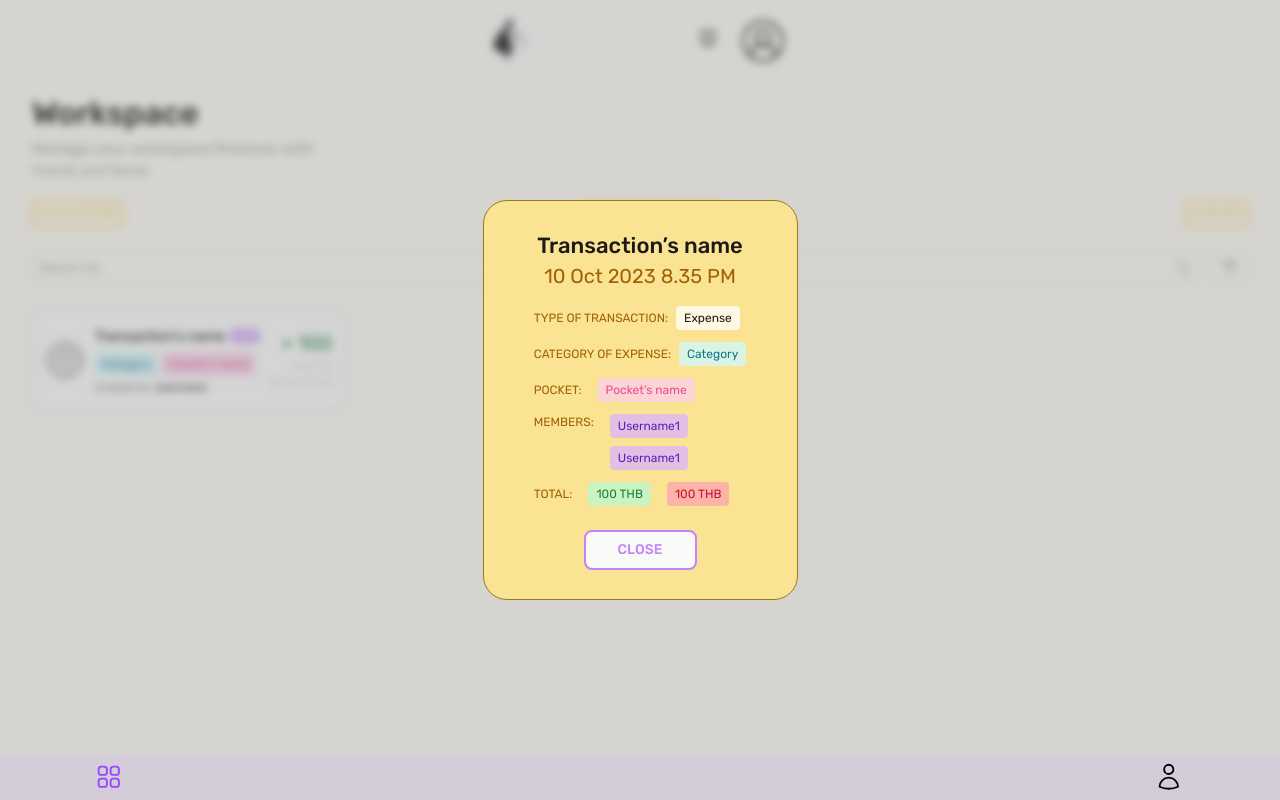
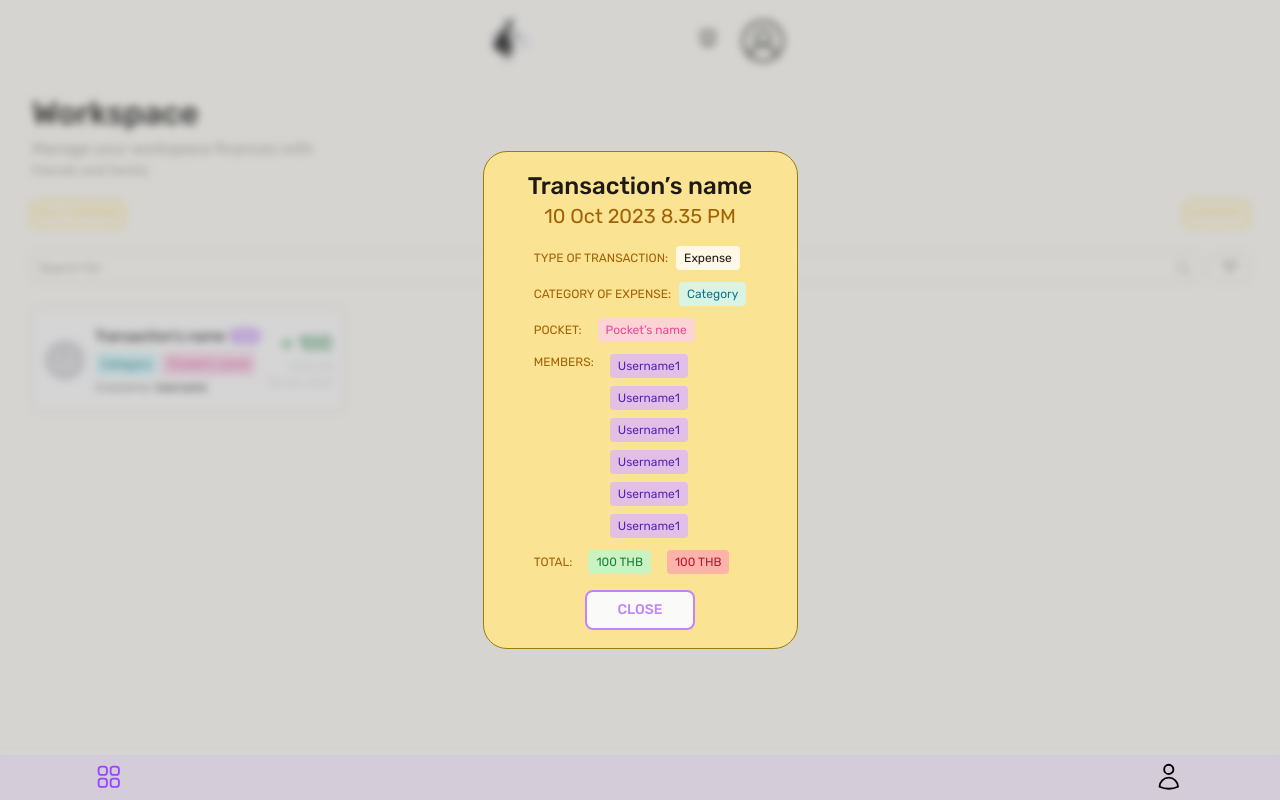
Before and after one commit to Dulyarat455/monieeiei, a Next.js app: page /workspace_dailyexpense in a window 1280 px wide. Both pictures are taken after a click on the button 188 px from the left and 359 px from the top of the page. Built offline with nearby package versions, Linux system fonts and the light colour scheme.

Commit message:
Update transactionmodal

```diff
--- a/src/components/transactionmodal.js
+++ b/src/components/transactionmodal.js
@@ -5,11 +5,11 @@ export default function Transactionmodal({isVisible, onClose}) {
 
     return(
         <div className="fixed inset-0 bg-[#757575] bg-opacity-30 backdrop-blur-sm flex justify-center items-center">
-            <div style={{width: '315px', height: '400px',borderRadius:'1.5rem'}} className="h-full bg-[#FAE392] border border-[#9B7B0C] flex flex-col justify-center items-center">
+            <div style={{position:'relative', width:'315px', height:'auto', paddingBottom:'18px',paddingTop:'18px'}} className="h-full bg-[#FAE392] rounded-3xl border border-[#9B7B0C] flex flex-col justify-center items-center">
                 {/* Query Transaction's name */}
-                <div style={{fontSize: '22px'}} className="text-center text-stone-900 text-2xl font-medium font-['Rubik']">Transaction’s name</div>
+                <div className="text-center text-stone-900 text-2xl font-medium font-['Rubik']">Transaction’s name</div>
                 {/* Query Date/Month/Year Time */}
-                <div style={{fontSize: '20px'}} className="text-yellow-700 text-xl font-normal font-['Rubik']">10 Oct 2023 8.35 PM</div>
+                <div className="text-yellow-700 text-xl font-normal font-['Rubik']">10 Oct 2023 8.35 PM</div>
                 <div className="flex-col justify-start items-start gap-3 flex">
                     <div className="justify-start items-center gap-2 inline-flex mt-4">
                         <div className="flex-col justify-start items-start gap-1 inline-flex">
@@ -50,6 +50,21 @@ export default function Transactionmodal({isVisible, onClose}) {
                             <div className="px-2 py-1 bg-purple-300 bg-opacity-75 rounded justify-center items-center gap-2.5 inline-flex">
                                 <div className="text-violet-800 text-xs font-normal font-['Rubik']">Username1</div>
                             </div>
+                            <div className="px-2 py-1 bg-purple-300 bg-opacity-75 rounded justify-center items-center gap-2.5 inline-flex">
+                                <div className="text-violet-800 text-xs font-normal font-['Rubik']">Username1</div>
+                            </div>
+                            <div className="px-2 py-1 bg-purple-300 bg-opacity-75 rounded justify-center items-center gap-2.5 inline-flex">
+                                <div className="text-violet-800 text-xs font-normal font-['Rubik']">Username1</div>
+                            </div>
+                            <div className="px-2 py-1 bg-purple-300 bg-opacity-75 rounded justify-center items-center gap-2.5 inline-flex">
+                                <div className="text-violet-800 text-xs font-normal font-['Rubik']">Username1</div>
+                            </div>
+                            <div className="px-2 py-1 bg-purple-300 bg-opacity-75 rounded justify-center items-center gap-2.5 inline-flex">
+                                <div className="text-violet-800 text-xs font-normal font-['Rubik']">Username1</div>
+                            </div>
+
+
+
                         </div>
                     </div>
                     <div className="justify-start items-center gap-4 inline-flex">
@@ -67,11 +82,9 @@ export default function Transactionmodal({isVisible, onClose}) {
                         </div>
                     </div>
                 </div>
-                <div className="justify-start items-start mt-6 inline-flex" >
-                    <button className="h-[40px] px-8 py-4 bg-stone-50 rounded-lg border-2 border-purple-400 justify-center items-center gap-2.5 flex text-purple-400 text-sm font-medium font-['Rubik'] uppercase " >
+                    <button className="justify-start items-start mt-4 inline-flex w-[110px] h-[40px] px-8 py-4 bg-stone-50 rounded-lg border-2 border-purple-400 justify-center items-center gap-2.5 flex text-purple-400 text-sm font-medium font-['Rubik'] uppercase " >
                         Close
                     </button>
-                </div>
             </div>
         </div>
     )
```
